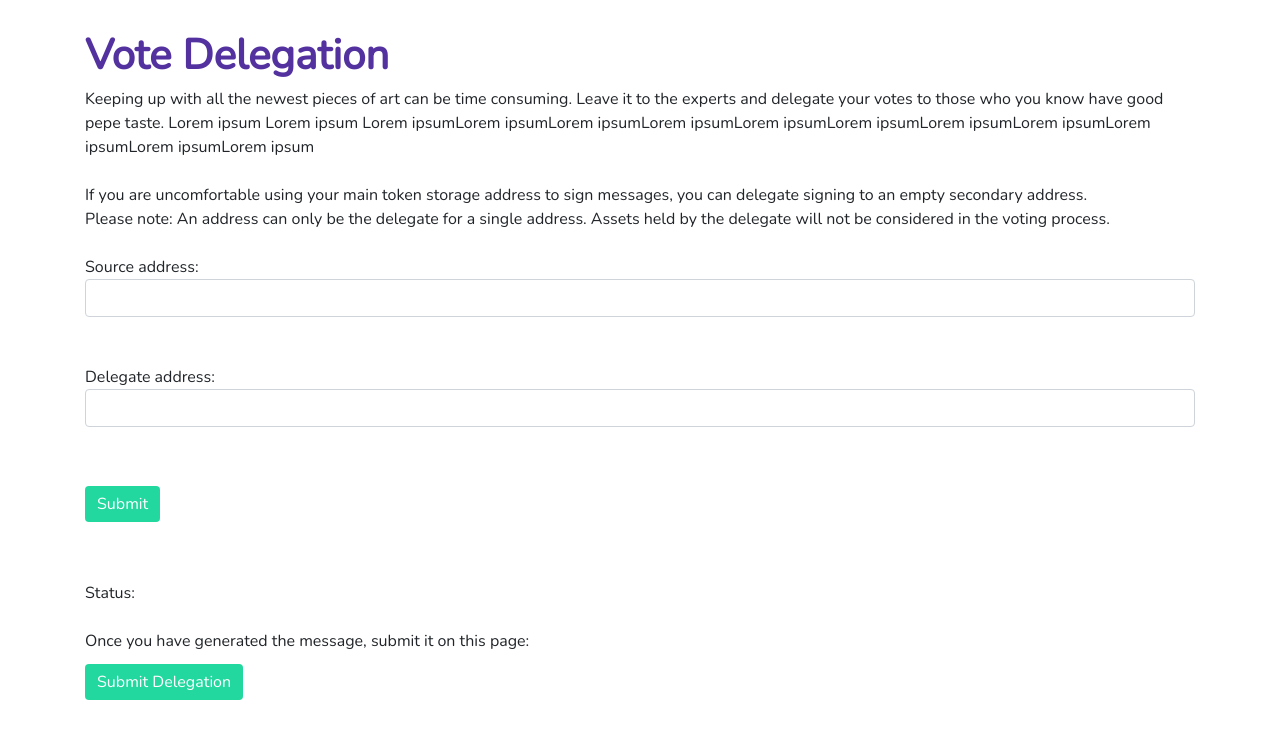
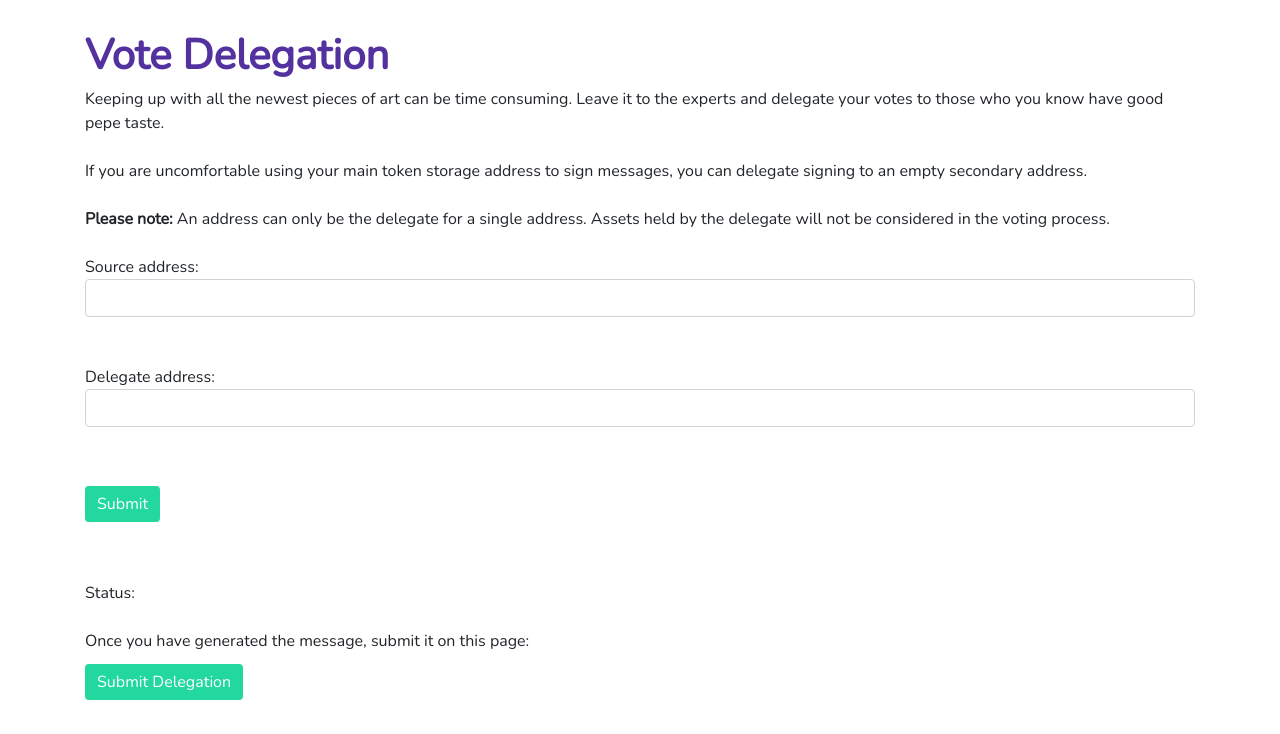
Before and after one commit to livinginformation/PepeVote, a Flask app: page /delegate_votes in a window 1280 px wide. Shown: the part 56-790 px from the top of the page. Run offline with Flask 2, Linux system fonts and the light colour scheme; parts of the project's set-up code (start-up, migrations or seed data) failed here and were passed over; some libraries are stand-ins or nearby versions.

Commit message:
update nakamoto pepe, create submission ui, and delegate votes lorem ipsum

```diff
--- a/templates/create_submission.html
+++ b/templates/create_submission.html
@@ -8,7 +8,7 @@
     {% if not registration_error and not hash %}
     <b><div class='nice-header'>Making a submission</div></b>
     <br>
-    <div class='container flex-row align-items-center justify-content-center d-flex'>
+    <div class='container flex-row align-items-start justify-content-center d-flex'>
         <div class='container flex-column align-items-center justify-content-center d-flex'>
             <img class='create_asset_icon' href="{{ url_for('static', filename='art_tools.jpg') }}"   src="{{ url_for('static', filename='art_tools.jpg') }}" alt="Card image cap">
             <br>
--- a/templates/delegate_votes.html
+++ b/templates/delegate_votes.html
@@ -4,12 +4,12 @@
     <br>
     <div class='nice-header'>Vote Delegation</div>
     Keeping up with all the newest pieces of art can be time consuming. Leave it to the experts and delegate your votes to those who you know have good pepe taste.
-    Lorem ipsum Lorem ipsum Lorem ipsumLorem ipsumLorem ipsumLorem ipsumLorem ipsumLorem ipsumLorem ipsumLorem ipsumLorem ipsumLorem ipsumLorem ipsum
     <br>
     <br>
     If you are uncomfortable using your main token storage address to sign messages, you can delegate signing to an empty secondary address.
     <br>
-    Please note: An address can only be the delegate for a single address. Assets held by the delegate will not be considered in the voting process.
+    <br>
+    <b>Please note:</b> An address can only be the delegate for a single address. Assets held by the delegate will not be considered in the voting process.
     <br>
     <br>
     <form action="/delegate_votes" method="POST">
--- a/templates/index.html
+++ b/templates/index.html
@@ -21,7 +21,7 @@
             <a class="btn btn-primary" href="/create_submission">Create a Submission</a>
         </div>
         <div class="card" style="width: 18rem;">
-            <img class="card-img-top" href="{{ url_for('static', filename='modern_pepe.png') }}"   src="{{ url_for('static', filename='modern_pepe.png') }}" alt="Card image cap">
+            <img class="card-img-top" href="{{ url_for('static', filename='nakamoto.png') }}"   src="{{ url_for('static', filename='nakamoto.png') }}" alt="Card image cap">
         </div>
     </div>
     <br/>
```
Also changed, not shown: static/nakamoto.png (added).
